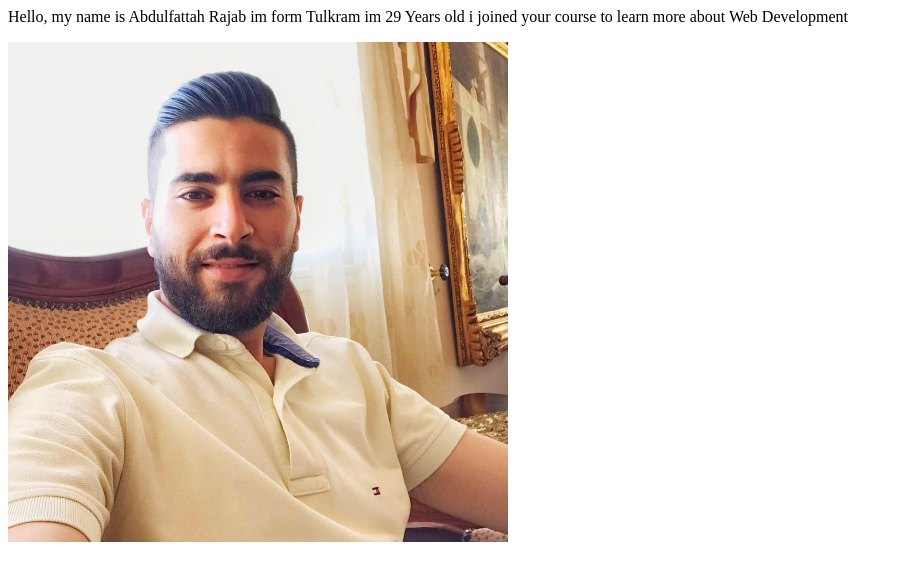
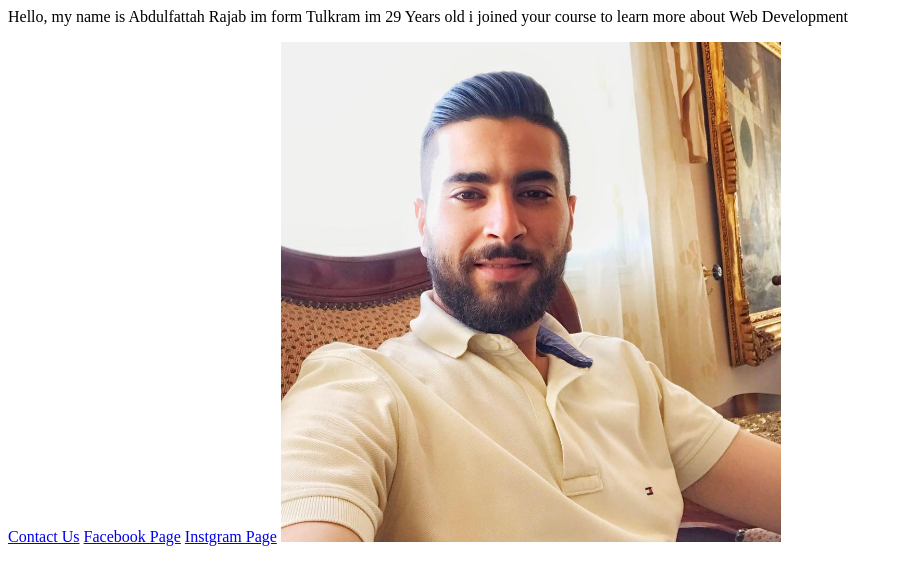
Before and after one commit to abedrajab95/Task2, a plain HTML site: page index.html in a window 1280 px wide. Shown: the whole page, without its empty margins (0-903 px from the left). Drawn offline with Linux system fonts and the light colour scheme.

Commit message:
Add files via upload

```diff
--- a/index.html
+++ b/index.html
@@ -1,2 +1,5 @@
 <p> Hello, my name is Abdulfattah Rajab im form Tulkram im 29 Years old i joined your course to learn more about Web Development </p>
-<img src="image/Abdulfattah Rajab.jpg" alt="Abdulfattah" width="500px" title="Abdulfattah Rajab" />
+<a href="contact.html">Contact Us</a>
+<a target="_blank" href="https://www.facebook.com/AlieN.v2">Facebook Page</a>
+<a target="_blank" href="https://www.instagram.com/abed.m.rajab/">Instgram Page</a>
+<img src="image/Abdulfattah Rajab.jpg" alt="Abdulfattah" width="500px"  title="Abdulfattah Rajab" />
```
Also changed, not shown: contact.html (added, +2 -0 lines).
